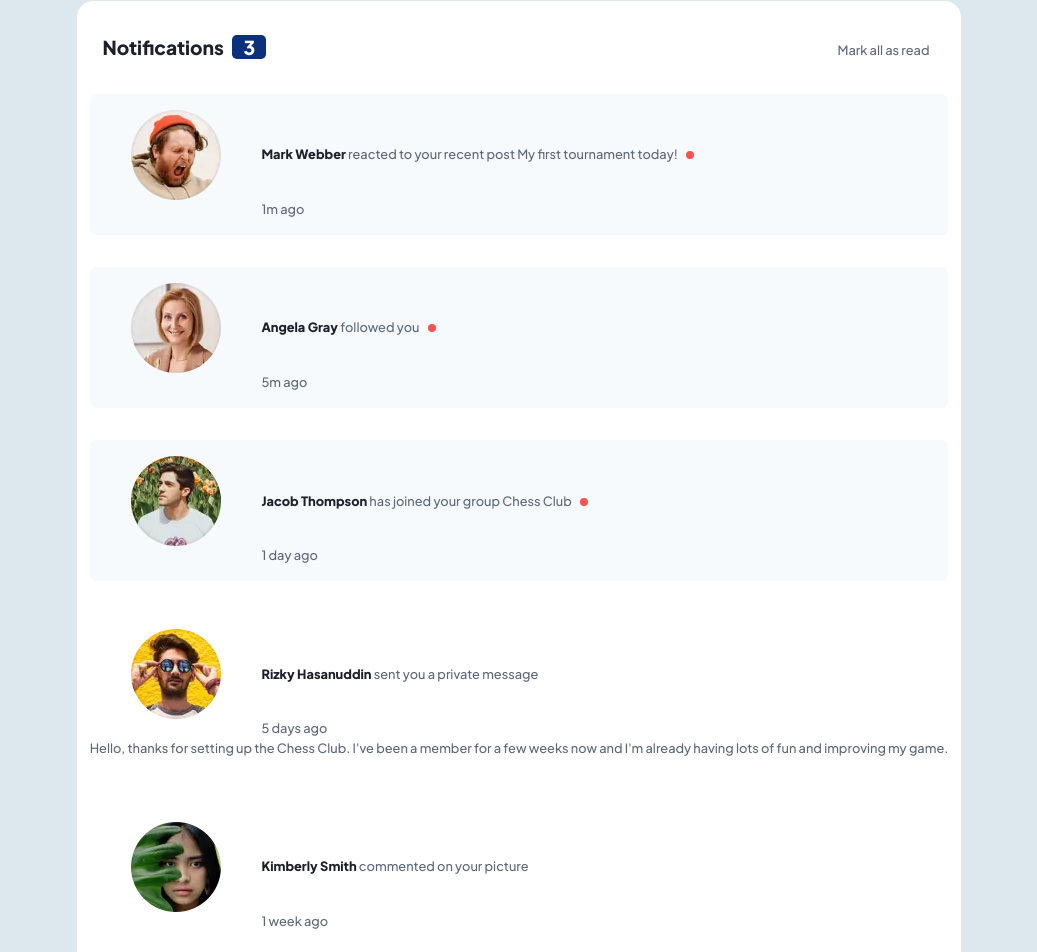
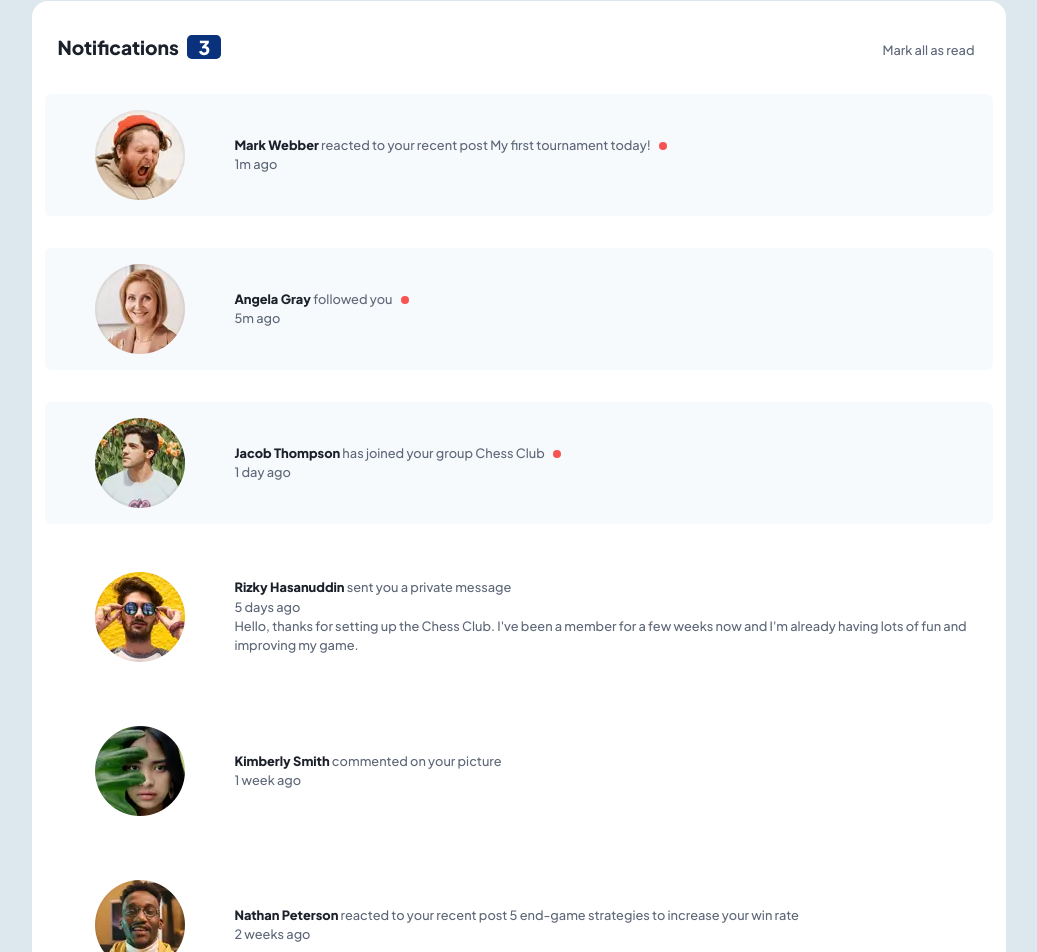
Before and after one commit to sclingan/notifications-page, a React (Vite) app: page / in a window 1280 px wide. Shown: the part 31-983 px from the top of the page, without its empty margins (121-1158 px from the left). Built offline with nearby package versions, Linux system fonts and the light colour scheme.

Commit message:
Fixed spacing and layout on msg

```diff
--- a/src/App.css
+++ b/src/App.css
@@ -109,6 +109,7 @@ ol {
 li {
   display: grid;
   grid-template-columns: 20% auto;
+  grid-template-rows: auto;
   align-items: center;
   border-radius: 0.4rem;
   margin-block: 2rem;
@@ -117,10 +118,12 @@ li {
 
 .post {
   grid-column: 2/2;
+  /* align-self: first baseline; */
 }
 
 .post-time {
   grid-column: 2/2;
+  /* align-self: last baseline; */
 }
 
 .post-comments {
--- a/src/section.tsx
+++ b/src/section.tsx
@@ -13,47 +13,61 @@ function Section() {
          <ol>
              <li className='unread'>
               <img src={mark} alt=""></img>
+              <div>
               <p className='post'><span className='user-name'>Mark Webber</span> reacted to your recent post My first tournament today!
               <span className='dot'></span></p>
               <p className='post-time'>1m ago</p>
+              </div>
              </li>
 
              <li className='unread'>
               <img src={angela} alt=""></img>
+              <div>
               <p className='post'><span className='user-name'>Angela Gray</span> followed you<span className='dot'></span></p>
               <p className='post-time'>5m ago</p>
+              </div>
              </li>
 
              <li className='unread'>
               <img src={jacob} alt=""></img>
+              <div>
               <p className='post'><span className='user-name'>Jacob Thompson</span> has joined your group Chess Club<span className='dot'></span></p>
               <p className='post-time'>1 day ago</p>
+              </div>
              </li>
 
              <li>
               <img src={rizky} alt=""></img>
+              <div>
               <p className='post'><span className='user-name'>Rizky Hasanuddin</span> sent you a private message</p>
               <p className='post-time'>5 days ago</p>
               <p className='post-comments'>Hello, thanks for setting up the Chess Club. I've been a member for a few weeks now and
                 I'm already having lots of fun and improving my game.</p>
+              </div>
               </li>
 
              <li>
               <img src={kimberly} alt=""></img>
+              <div>
               <p className='post'><span className='user-name'>Kimberly Smith</span> commented on your picture</p>
               <p className='post-time'>1 week ago</p>
+              </div>
              </li>
 
              <li>
               <img src={nathan} alt=""></img>
+              <div>
               <p className='post'><span className='user-name'>Nathan Peterson</span> reacted to your recent post 5 end-game strategies to increase your win rate</p>
               <p className='post-time'>2 weeks ago</p>
+              </div>
               </li>
 
              <li>
               <img src={anna} alt=""></img>
+              <div>
               <p className='post'><span className='user-name'>Anna Kim</span> left the group Chess Club</p>
               <p className='post-time'>2 weeks ago</p>
+              </div>
              </li>
          </ol>
       </section>
```
